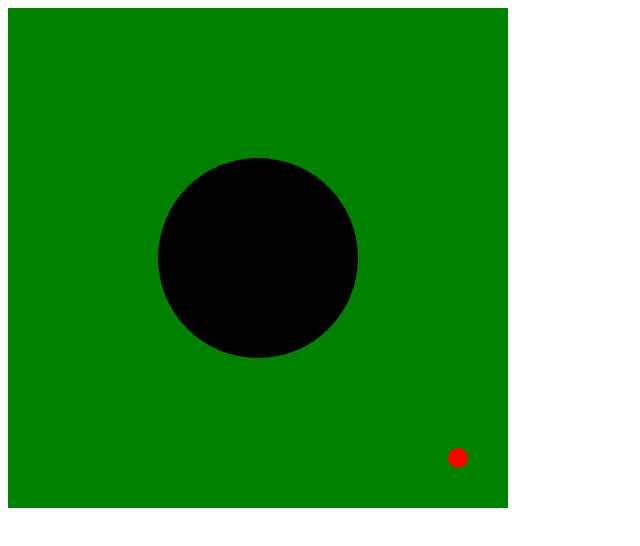
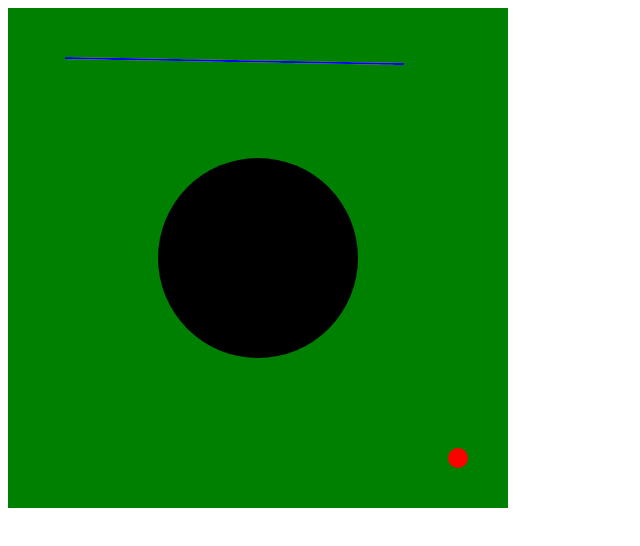
Before and after one commit to xxlukasz11/Diploid-genetic-algorithm, a plain HTML site: page index.html in a window 1280 px wide. Shown: the whole page, without its empty margins (0-640 px from the left). Drawn offline with Linux system fonts and the light colour scheme.

Commit message:
implement path painter

```diff
--- a/fitnessCalculator.js
+++ b/fitnessCalculator.js
@@ -4,8 +4,8 @@ class FitnessCalculator {
 	}
 
 	calculate(individual) {
-		const mapWalker = new MapWalker(this.worldMap);
-		mapWalker.walk(individual);
+		const mapWalker = new MapWalker(this.worldMap, individual);
+		mapWalker.walk();
 		const walkerPosition = mapWalker.getLastPosition();
 		const distance = this.worldMap.calculateDistanceFromFood(walkerPosition);
 		const arg = distance / this.worldMap.getDiagonalLength();
--- a/index.html
+++ b/index.html
@@ -26,6 +26,7 @@
 		<script src="worldMap.js"></script>
 		<script src="worldMapFactory.js"></script>
 		<script src="mapWalker.js"></script>
+		<script src="pathPainter.js"></script>
 
 		<script src="crossoverManager.js"></script>
 		<script src="fitnessCalculator.js"></script>
--- a/main.js
+++ b/main.js
@@ -32,3 +32,7 @@ const hBest = haploidPopulation.findBest();
 const dBest = diploidPopulation.findBest();
 console.log(hBest);
 console.log(dBest);
+
+const painter = new PathPainter(world, ctx, 2);
+painter.draw(hBest, "yellow");
+painter.draw(dBest, "blue");
--- a/mapWalker.js
+++ b/mapWalker.js
@@ -1,13 +1,15 @@
 class MapWalker {
-	constructor(worldMap) {
+	constructor(worldMap, individual) {
 		this.worldMap = worldMap;
+		this.individual = individual;
 		this.moveLength = worldMap.getMoveLength();
 		this.currentPosition = worldMap.getStartingPosition();
 		this.collisionCount = 0;
+		this.positionBuffer = [this.currentPosition];
 	}
 
-	walk(individual) {
-		const chromosome = individual.getChromosome();
+	walk() {
+		const chromosome = this.individual.getChromosome();
 		let direction = this.decodeInitialDirection(chromosome);
 
 		const chromosomeLength = chromosome.getLength();
@@ -17,11 +19,16 @@ class MapWalker {
 			const dx = this.moveLength*Math.cos(radDir);
 			const dy = this.moveLength*Math.sin(radDir);
 			this.currentPosition.translate(dx, dy);
+			this.positionBuffer.push(this.currentPosition.clone());
 
 			if(this.worldMap.collidesWithObstacle(this.currentPosition) || !this.worldMap.isInside(this.currentPosition)) {
 				this.collisionCount++;
 			}
 		}
+	}
+
+	getPositionBuffer() {
+		return this.positionBuffer;
 	}
 
 	getCollisionCount() {
--- /dev/null
+++ b/pathPainter.js
@@ -0,0 +1,29 @@
+class PathPainter {
+	constructor(worldMap, context, lineWidth) {
+		this.worldMap = worldMap;
+		this.context = context;
+		this.lineWidth = lineWidth;
+	}
+
+	draw(individual, color) {
+		this.setupStyle(color);
+		const mapWalker = new MapWalker(this.worldMap, individual);
+		mapWalker.walk();
+		const positions = mapWalker.getPositionBuffer();
+		this.drawPath(positions);
+	}
+
+	setupStyle(color) {
+		this.context.strokeStyle = color;
+		this.context.lineWidth = this.lineWidth;
+	}
+
+	drawPath(positions) {
+		this.context.beginPath();
+		this.context.moveTo(positions[0].x, positions[0].y);
+		for(let i = 1; i < positions.length; ++i) {
+			this.context.lineTo(positions[i].x, positions[i].y);
+		}
+		this.context.stroke();
+	}
+}
--- a/position.js
+++ b/position.js
@@ -14,4 +14,8 @@ class Position {
 		this.x += dx;
 		this.y += dy;
 	}
+
+	clone() {
+		return new Position(this.x, this.y);
+	}
 }
--- a/worldMap.js
+++ b/worldMap.js
@@ -43,7 +43,7 @@ class WorldMap {
 	}
 
 	getStartingPosition() {
-		return this.startingPosition;
+		return this.startingPosition.clone();
 	}
 
 	setStartingPosition(position) {
```
